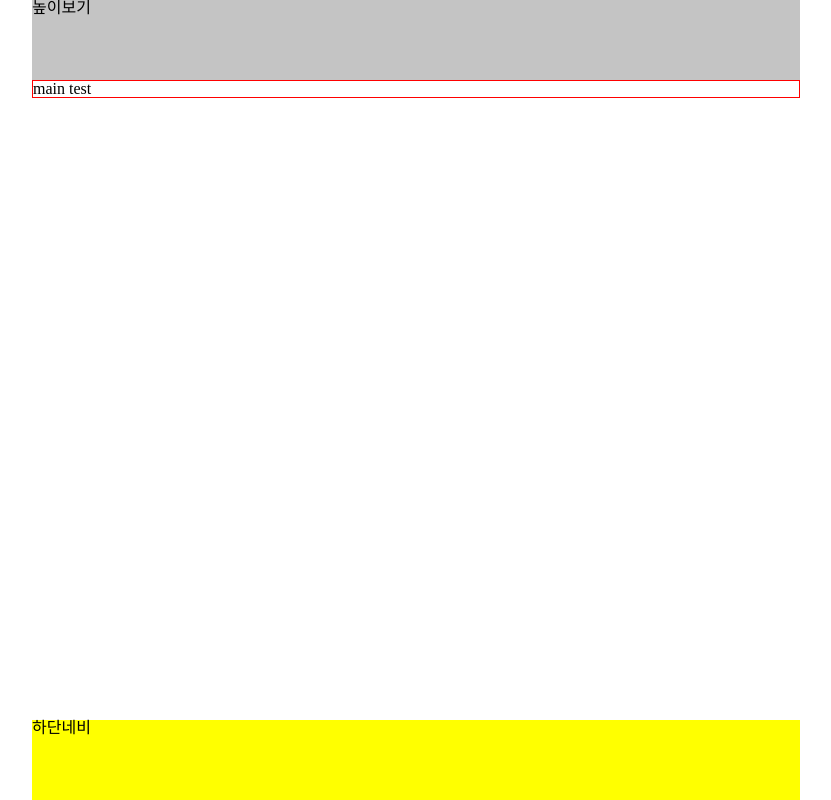
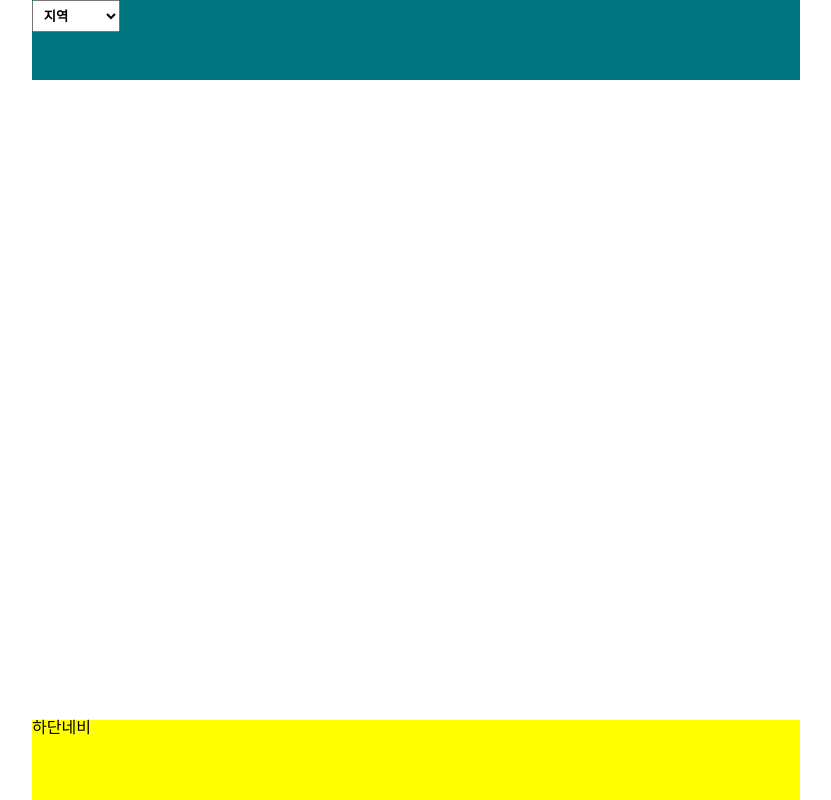
Before and after one commit to sideProject-withU/BirdBuddyTrip, a React (Create React App) app in the folder Client/: page / in a window 1280 px wide. Shown: the whole page, without its empty margins (224-1055 px from the left). Built offline with nearby package versions, Linux system fonts and the light colour scheme.

Commit message:
Feat: 상단 네비게이션바 Select기능 구현

```diff
--- a/Client/package.json
+++ b/Client/package.json
@@ -2,6 +2,7 @@
   "name": "my-app",
   "version": "0.1.0",
   "private": true,
+  "type": "module",
   "dependencies": {
     "@testing-library/jest-dom": "^5.14.1",
     "@testing-library/react": "^13.0.0",
--- a/Client/src/components/NavBar/UpperNav.tsx
+++ b/Client/src/components/NavBar/UpperNav.tsx
@@ -1,12 +1,61 @@
+import { useState } from 'react';
 import styled from 'styled-components';
 
 const Container = styled.nav`
+  position: fixed;
+  max-width: 768px;
   height: 5rem;
-  background-color: rgb(196, 196, 196);
+  background-color: #007580;
+  top: 0;
+  width: 100%;
+`;
+
+const Selection = styled.select`
+  width: 5.5rem;
+  padding: 0.5em 0.5em;
+  font-weight: bold;
 `;
 
 const UpperNav = () => {
-  return <Container>높이보기</Container>;
+  const [choice, setChoice] = useState<string>('');
+  const [searchClick, setFind] = useState<boolean>(false);
+  const lists = [
+    '지역',
+    '서울',
+    '경기도',
+    '인천',
+    '강원도',
+    '대전',
+    '충청남도',
+    '충청북도',
+    '광주',
+    '전라남도',
+    '전라북도',
+    '대구',
+    '경상북도',
+    '경상남도',
+    '울산',
+    '부산',
+  ];
+
+  const options = lists.map((list, i) => {
+    return (
+      <option key={i} value={lists[i]}>
+        {list}
+      </option>
+    );
+  });
+
+  return (
+    <Container>
+      <Selection
+        onInput={(event: React.FormEvent<HTMLSelectElement>) => setChoice((event.target as HTMLInputElement).value)}
+      >
+        {options}
+      </Selection>
+      <div></div>
+    </Container>
+  );
 };
 
 export default UpperNav;
```
Also changed, not shown: Client/tsconfig.json (+2 -8 lines).
